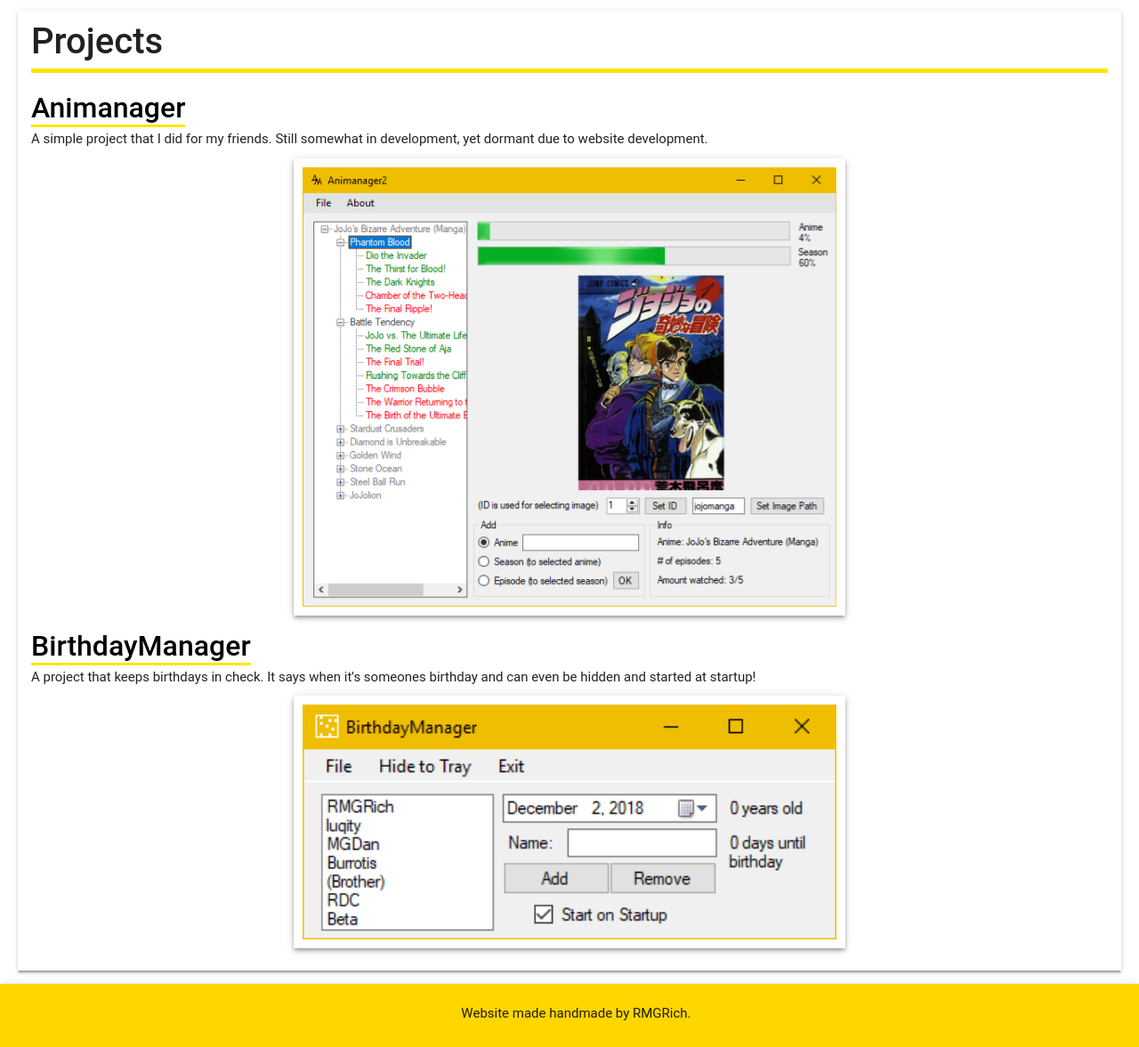
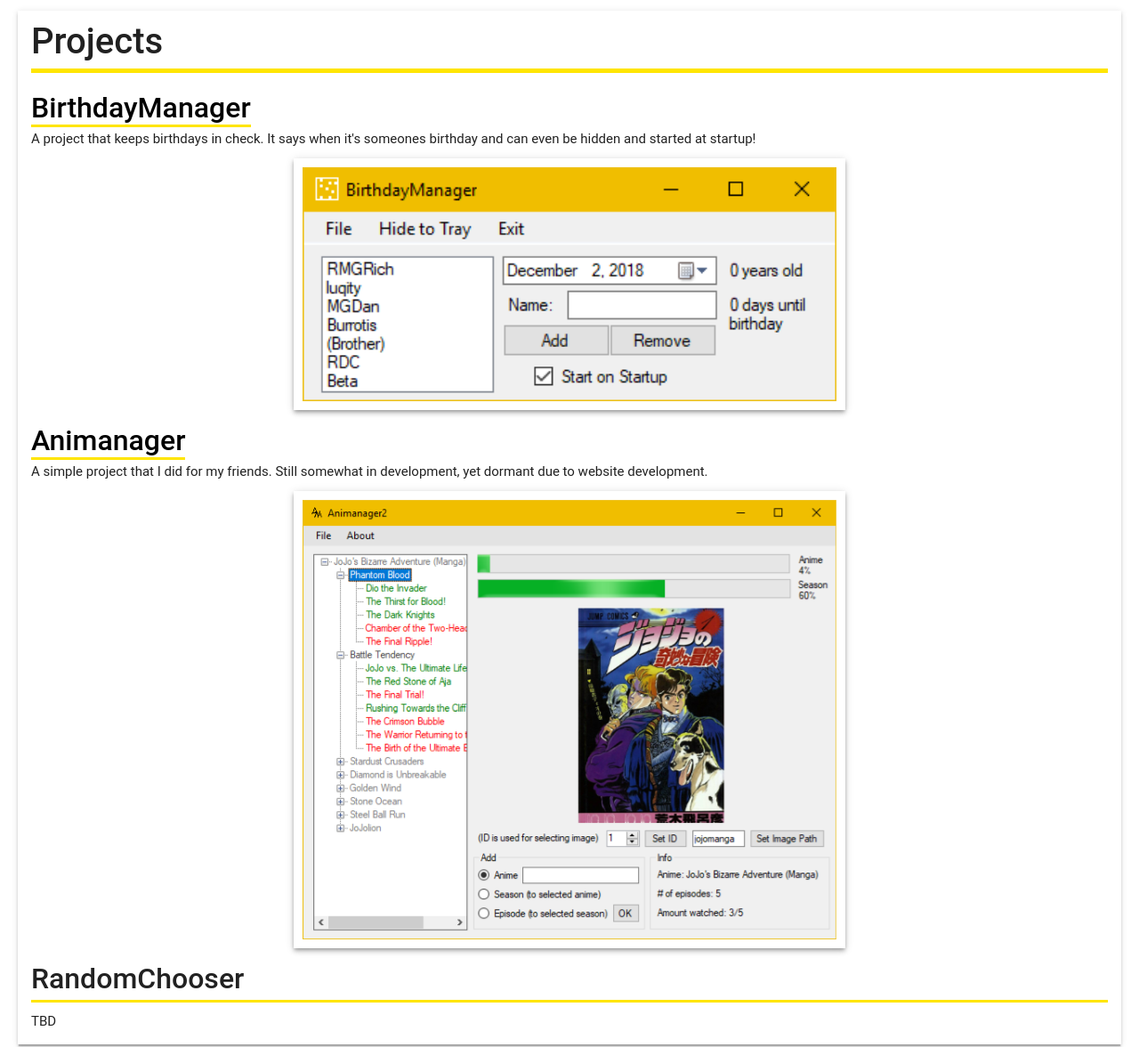
Before and after one commit to MGRich/MGRich.github.io, a plain HTML site: page html/home.html in a window 1280 px wide. Shown: the part 77-1254 px from the top of the page at 89% size. Drawn offline with nearby package versions, Linux system fonts and the light colour scheme.

Commit message:
AAAAAAAAAAAAAaaaaaaaaaaaaaaaaaaaaaaaaaaaaaaaaaaaaaaaaaaaaaaaaaaaaaaaaa .

```diff
--- a/html/home.html
+++ b/html/home.html
@@ -26,13 +26,6 @@
    <meta property="og:image" content="https://mgrich.github.io/img/logo.png">
    <meta name="theme-color" content="#FFD600"/>
 
-   <!--x<script>
-   var name = "BirthdayManager"
-   var description = "A project that keeps birthdays in check. It says when it's someones birthday and can even be hidden and started at startup!"
-
-   $("#mtitle").attr("content", name + " - RMGRich")
-   $("#mdesc").attr("content", name)
-   </script>-->
 </head>
 
 <body>
@@ -40,13 +33,16 @@
         <div>
             <div class="header">Projects</div>
 
+                <a class="subheader" href="BirthdayManager.html">BirthdayManager</a>
+                <div>A project that keeps birthdays in check. It says when it's someones birthday and can even be hidden and started at startup!</div>
+                <div class="img z-depth-2"><img class="materialboxed" width="600" src="../img/bdm/1.png"></div>
+
                 <a class="subheader" href="Animanager.html">Animanager</a>
                 <div>A simple project that I did for my friends. Still somewhat in development, yet dormant due to website development.</div>
                 <div class="img z-depth-2"><img class="materialboxed" width="600" src="../img/anm/1.png"></div>
 
-                <a class="subheader" href="BirthdayManager.html">BirthdayManager</a>
-                <div>A project that keeps birthdays in check. It says when it's someones birthday and can even be hidden and started at startup!</div>
-                <div class="img z-depth-2"><img class="materialboxed" width="600" src="../img/bdm/1.png"></div>
+                <div class="subheader">RandomChooser</div>
+                <div>TBD</div>
 
             </div>
     </div>
```
